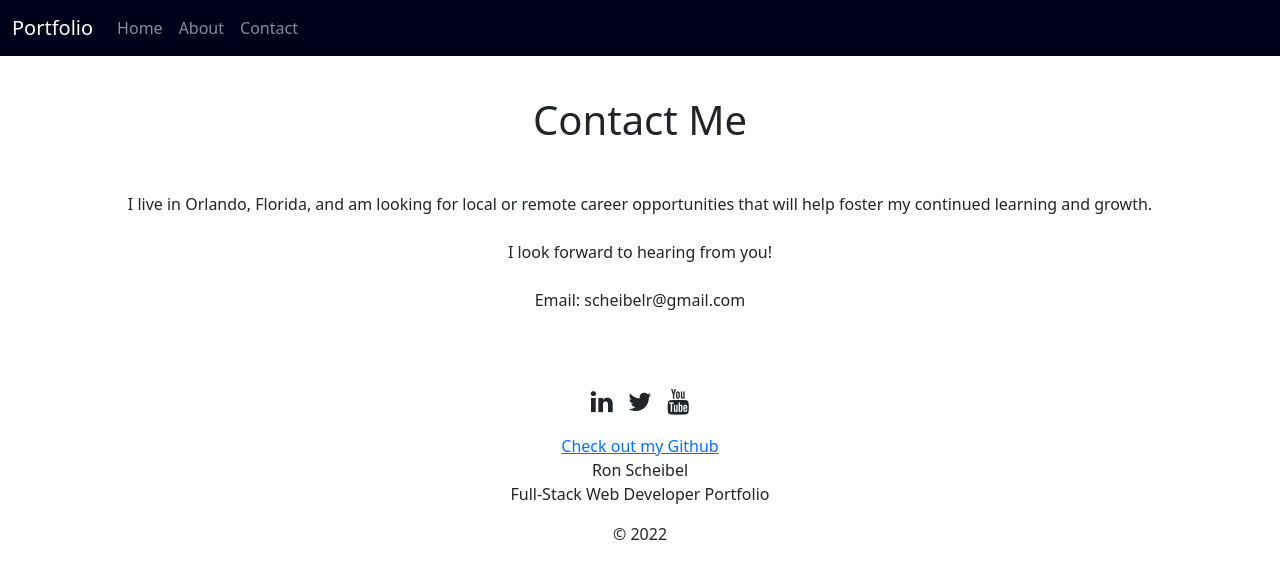
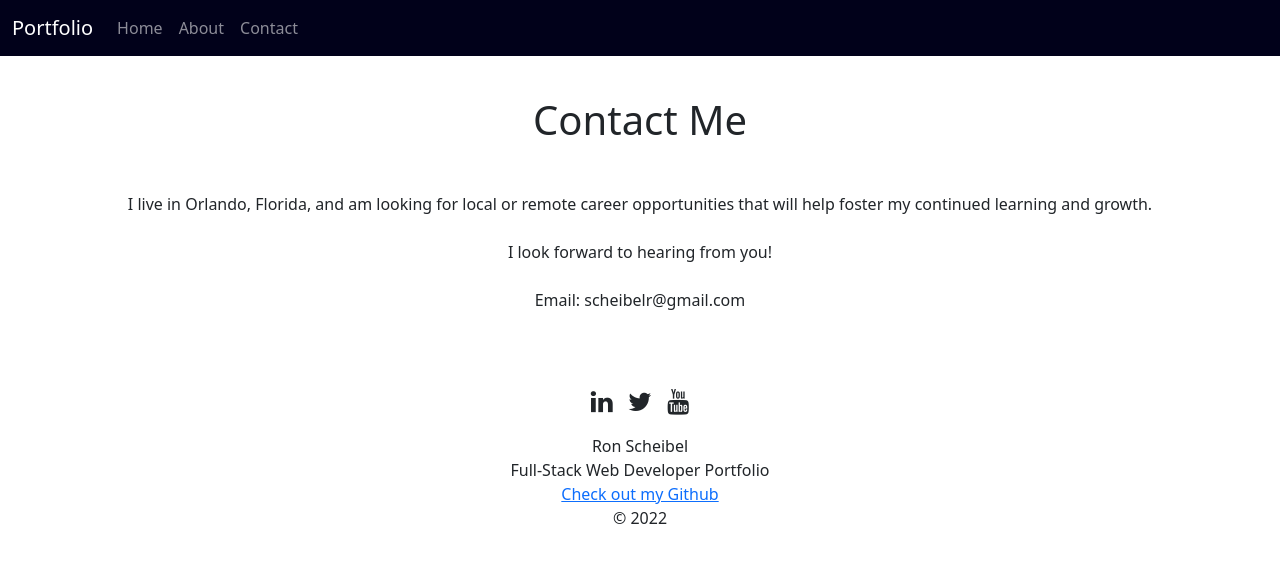
Before and after one commit to RonnygoBOOM/Portfolio-Website, a React (Create React App) app: page /contact in a window 1280 px wide. Shown: the top 578 px of the page. Built offline with nearby package versions, Linux system fonts and the light colour scheme; a web font is replaced by a local one.

Commit message:
github link footer css

```diff
--- a/src/App.css
+++ b/src/App.css
@@ -42,9 +42,18 @@ code {
 .footer-bottom {
 text-align: center;
 }
+
+.footer-bottom p {
+  margin: 0;
+}
 .footer-box {
 padding: 1px;
 background: linear-gradient(#ffffff, rgb(171, 174, 248));
+}
+
+.footer-a {
+  margin:0;
+  padding:0;
 }
 
 h1 {
--- a/src/components/FooterComponent.js
+++ b/src/components/FooterComponent.js
@@ -26,10 +26,10 @@ function Footer(props) {
               <i className="fa fa-youtube" />
             </a>
           </div>
-          <a href="https://github.com/RonnygoBOOM">Check out my Github</a>
         </div>
         <div className="footer-bottom">
           <p>Ron Scheibel<br></br>Full-Stack Web Developer Portfolio</p>
+          <a className="footer-a" href="https://github.com/RonnygoBOOM">Check out my Github</a>
           <p>&copy; 2022</p>
         </div>
       </div>
```
